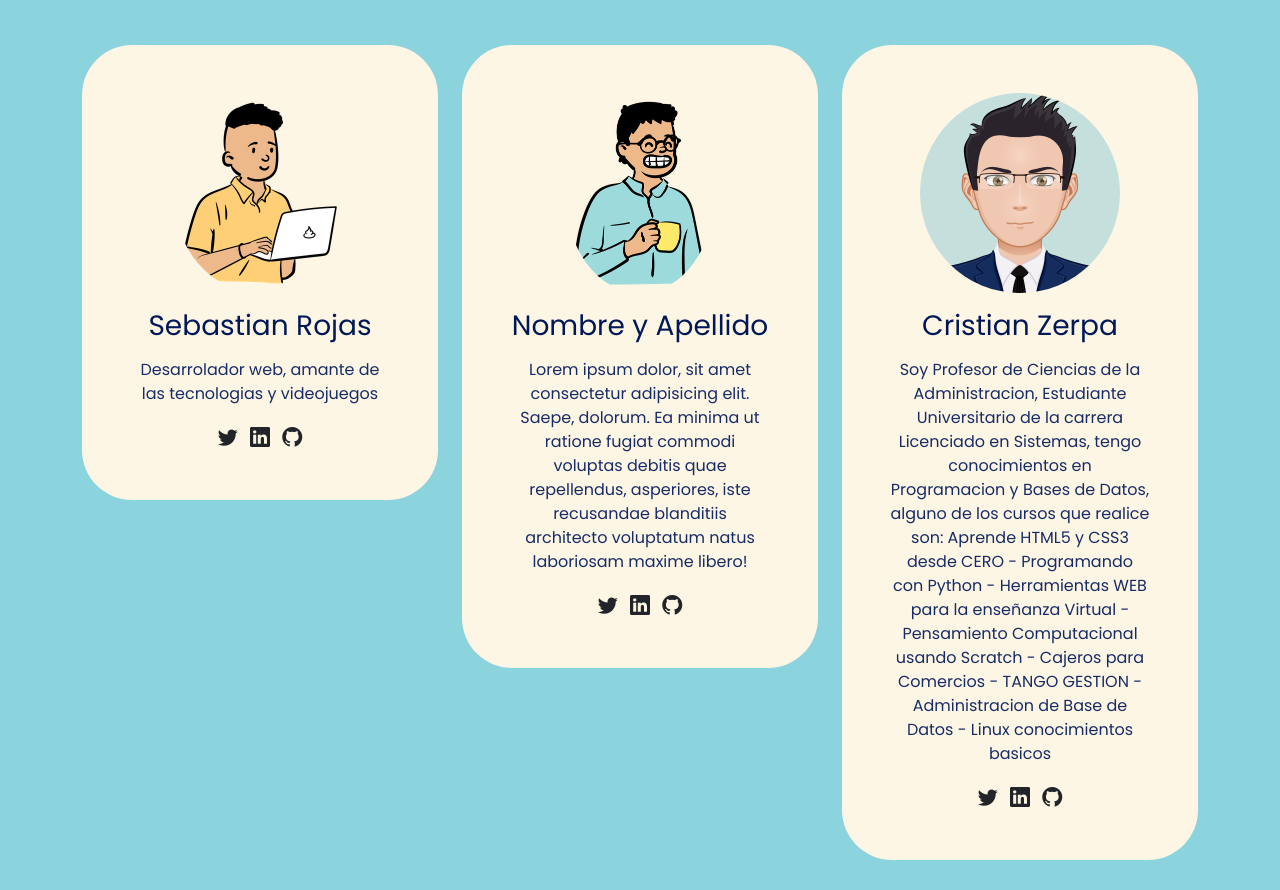
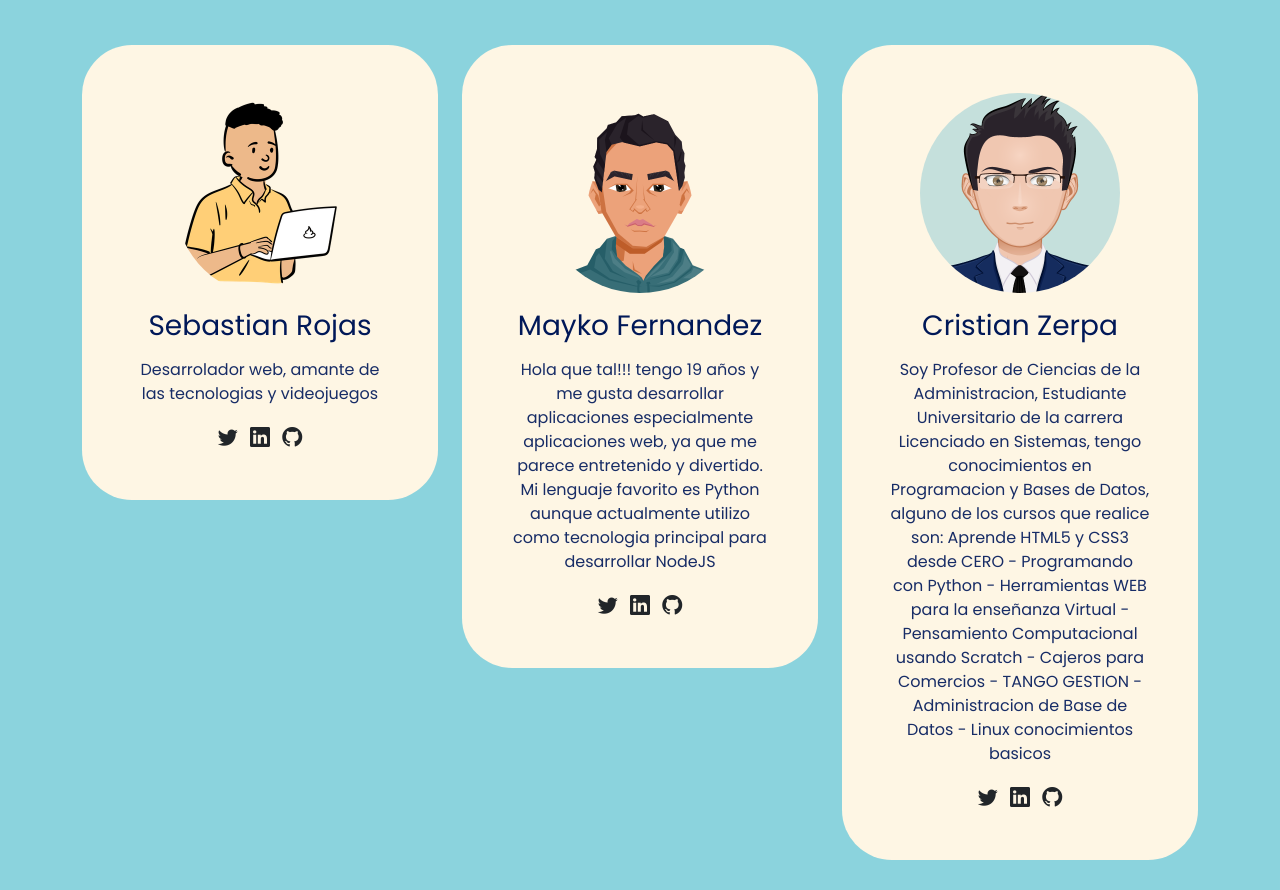
Before and after one commit to sebasr41/devtech-podcast-web, a plain HTML site: page index.html in a window 1280 px wide. Shown: the part 1190-2080 px from the top of the page. Drawn offline with nearby package versions, Linux system fonts and the light colour scheme.

Commit message:
feat: agregando mi tarjeta personal, mayko

```diff
--- a/index.html
+++ b/index.html
@@ -116,14 +116,19 @@
           <div class="col-md-6 col-lg-4 mb-3">
             <div class="card">
               <div class="card-body text-center p-5">
-                <img src="./assets/avatar.png" alt="avatar" class="img img-fluid rounded-circle mb-3">
-                <h3 class="title card-title mb-3">Nombre y Apellido</h3>
-                <p>Lorem ipsum dolor, sit amet consectetur adipisicing elit. Saepe, dolorum. Ea minima ut ratione fugiat
-                  commodi voluptas debitis quae repellendus, asperiores, iste recusandae blanditiis architecto
-                  voluptatum natus laboriosam maxime libero!</p>
+                <img src="./assets/avatar-mayko.png" alt="avatar" class=" img img-fluid rounded-circle mb-3">
+                <h3 class="title card-title mb-3">Mayko Fernandez</h3>
+                <p>
+                  Hola que tal!!! tengo 19 años y me gusta desarrollar aplicaciones especialmente aplicaciones web, ya
+                  que me parece
+                  entretenido y divertido. Mi lenguaje favorito es Python aunque actualmente utilizo como tecnologia
+                  principal para desarrollar
+                  NodeJS
+                </p>
                 <a href="#"><i class="bi bi-twitter text-dark mx-1 lead"></i></a>
-                <a href="#"><i class="bi bi-linkedin text-dark mx-1 lead"></i></a>
-                <a href="#"><i class="bi bi-github text-dark mx-1 lead"></i></a>
+                <a href="https://ar.linkedin.com/in/fernando-mayko-fernandez-torres-821aa2236"><i
+                    class="bi bi-linkedin text-dark mx-1 lead"></i></a>
+                <a href="https://github.com/Mayko2003"><i class="bi bi-github text-dark mx-1 lead"></i></a>
               </div>
             </div>
           </div>
```
Also changed, not shown: assets/avatar-mayko.png (added).
